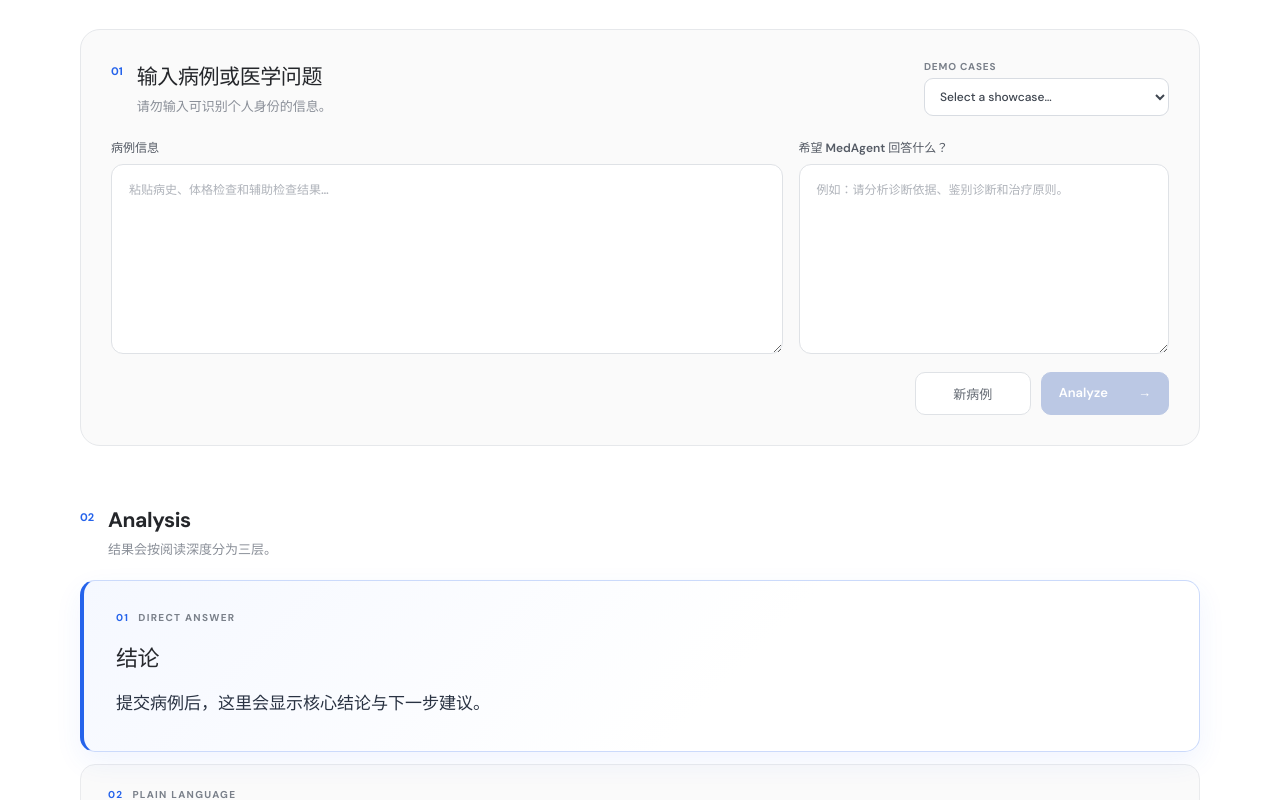
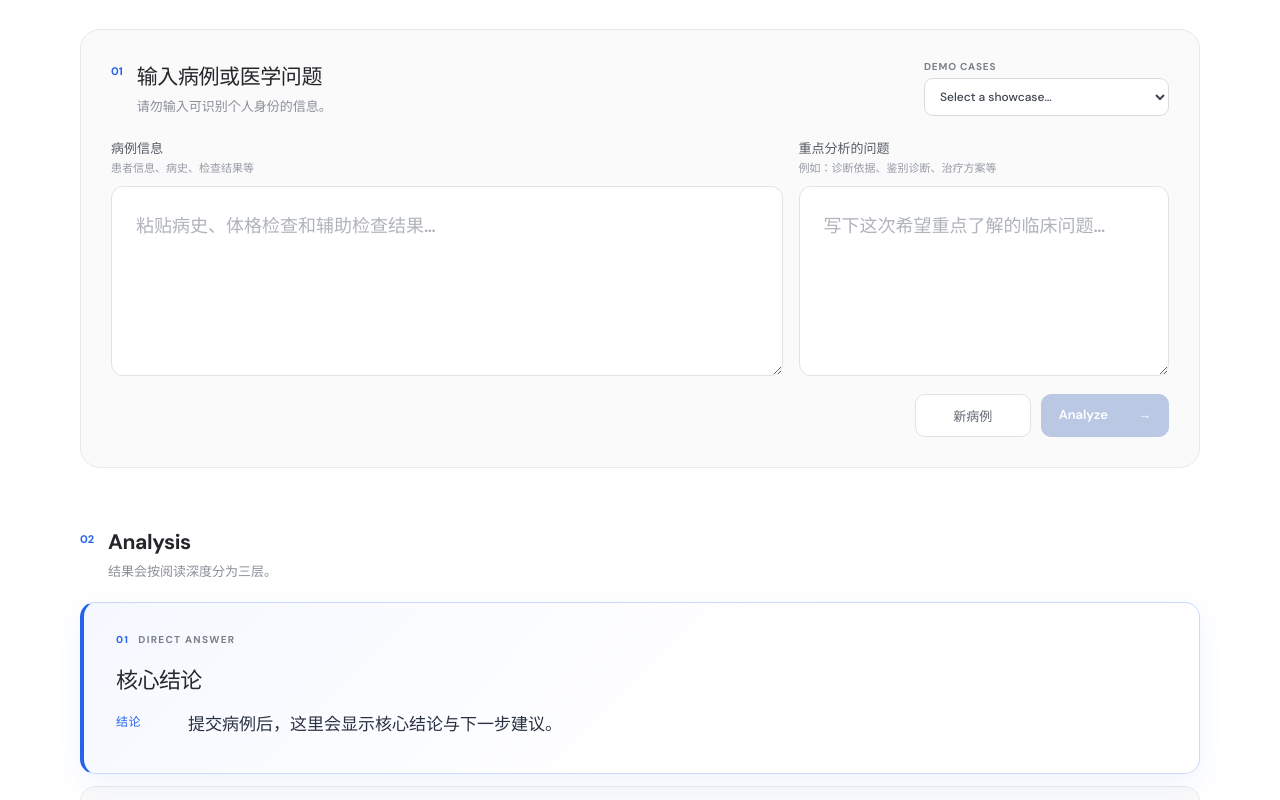
Before and after one commit to young-svg/medagent-harness, a React (Vite) app in the folder web/: page / in a window 1280 px wide. Shown: the part 300-1100 px from the top of the page. Built offline with nearby package versions, Linux system fonts and the light colour scheme.

Commit message:
Refine presentation hierarchy

```diff
--- a/web/src/App.tsx
+++ b/web/src/App.tsx
@@ -190,11 +190,13 @@ export default function App() {
         <div className="input-grid">
           <label>
             <span>病例信息</span>
+            <small className="field-help">患者信息、病史、检查结果等</small>
             <textarea value={description} onChange={(event) => updateDescription(event.target.value)} placeholder="粘贴病史、体格检查和辅助检查结果…" />
           </label>
           <label>
-            <span>希望 MedAgent 回答什么？</span>
-            <textarea className="question-input" value={question} onChange={(event) => updateQuestion(event.target.value)} placeholder="例如：请分析诊断依据、鉴别诊断和治疗原则。" />
+            <span>重点分析的问题</span>
+            <small className="field-help">例如：诊断依据、鉴别诊断、治疗方案等</small>
+            <textarea className="question-input" value={question} onChange={(event) => updateQuestion(event.target.value)} placeholder="写下这次希望重点了解的临床问题…" />
           </label>
         </div>
 
--- a/web/src/components/AnswerSummary.tsx
+++ b/web/src/components/AnswerSummary.tsx
@@ -1,11 +1,50 @@
 type Props = { answer: string };
 
+function directAnswerParts(answer: string): { conclusion: string; attention: string | null } {
+  const normalized = answer.trim().replace(/\r\n/g, "\n");
+  const attentionLabel = /(?:^|\n)\s*(?:需要关注|关注|警示)\s*[:：]\s*/m;
+  const labeledMatch = attentionLabel.exec(normalized);
+  if (labeledMatch) {
+    const conclusion = normalized
+      .slice(0, labeledMatch.index)
+      .replace(/^\s*(?:结论|最可能诊断)\s*[:：]\s*/u, "")
+      .trim();
+    const attention = normalized.slice(labeledMatch.index + labeledMatch[0].length).trim();
+    return { conclusion: conclusion || normalized, attention: attention || null };
+  }
+
+  const concernMatch = /[，,；;]\s*(?=(?:但|然而|需要关注|需警惕|值得警惕))/u.exec(normalized);
+  if (concernMatch?.index !== undefined) {
+    return {
+      conclusion: normalized.slice(0, concernMatch.index).trim(),
+      attention: normalized.slice(concernMatch.index + concernMatch[0].length).trim(),
+    };
+  }
+
+  return {
+    conclusion: normalized.replace(/^\s*(?:结论|最可能诊断)\s*[:：]\s*/u, "") || "暂未生成核心结论。",
+    attention: null,
+  };
+}
+
 export function AnswerSummary({ answer }: Props) {
+  const { conclusion, attention } = directAnswerParts(answer);
   return (
     <article className="answer-card direct-card">
       <div className="card-label"><span>01</span> Direct Answer</div>
-      <h3>结论</h3>
-      <div className="answer-copy answer-emphasis">{answer}</div>
+      <h3>核心结论</h3>
+      <dl className="direct-facts">
+        <div>
+          <dt>结论</dt>
+          <dd>{conclusion}</dd>
+        </div>
+        {attention && (
+          <div className="attention-fact">
+            <dt>关注</dt>
+            <dd>{attention}</dd>
+          </div>
+        )}
+      </dl>
     </article>
   );
 }
--- a/web/src/components/DeveloperPanel.tsx
+++ b/web/src/components/DeveloperPanel.tsx
@@ -10,6 +10,12 @@ const agentNames: Record<string, string> = {
   research_agent: "Research Agent",
 };
 
+const agentResponsibilities: Record<string, string> = {
+  diagnostic_agent: "诊断推理",
+  consultation_agent: "治疗管理",
+  research_agent: "证据检索与归纳",
+};
+
 export function DeveloperPanel({ presentation }: Props) {
   const evidenceStatus = presentation.evidenceState.status;
   return (
@@ -19,7 +25,7 @@ export function DeveloperPanel({ presentation }: Props) {
       <section className="developer-card">
         <div className="developer-card-title">
           <span>02</span>
-          <div><h3>Agent Plan</h3><p>Route and ownership</p></div>
+          <div><h3>任务分配与执行角色</h3><p>Agent Plan</p></div>
         </div>
         <div className="route-line">
           <span>Route</span>
@@ -31,6 +37,7 @@ export function DeveloperPanel({ presentation }: Props) {
               <span className="agent-avatar">{(agentNames[worker.name] || worker.name).slice(0, 1)}</span>
               <div>
                 <strong>{agentNames[worker.name] || worker.name}</strong>
+                <p className="worker-responsibility"><span>负责：</span>{agentResponsibilities[worker.name] || "临床分析"}</p>
                 <p>{worker.description}</p>
                 <div className="chip-row">
                   {worker.requestItemIds.map((id) => <span className="chip" key={id}>{id}</span>)}
@@ -45,7 +52,7 @@ export function DeveloperPanel({ presentation }: Props) {
       <section className="developer-card">
         <div className="developer-card-title">
           <span>03</span>
-          <div><h3>Tool / Evidence</h3><p>External evidence</p></div>
+          <div><h3>能力调用状态</h3><p>Tool / Evidence</p></div>
         </div>
         {presentation.tools.length > 0 && (
           <div className="tool-list">
--- a/web/src/components/PlainLanguageCard.tsx
+++ b/web/src/components/PlainLanguageCard.tsx
@@ -5,6 +5,7 @@ export function PlainLanguageCard({ explanation }: Props) {
     <article className="answer-card plain-card">
       <div className="card-label"><span>02</span> Plain Language</div>
       <h3>简单解释</h3>
+      <p className="card-subtitle">给患者看的解释</p>
       <div className="answer-copy">{explanation}</div>
     </article>
   );
--- a/web/src/components/RequestSpecView.tsx
+++ b/web/src/components/RequestSpecView.tsx
@@ -7,7 +7,7 @@ export function RequestSpecView({ items }: Props) {
     <section className="developer-card">
       <div className="developer-card-title">
         <span>01</span>
-        <div><h3>Request Understanding</h3><p>RequestSpec</p></div>
+        <div><h3>用户需求拆解</h3><p>Request Understanding · RequestSpec</p></div>
       </div>
       {items.length ? (
         <div className="request-list">
--- a/web/src/styles.css
+++ b/web/src/styles.css
@@ -40,8 +40,9 @@ button { cursor: pointer; }
 .demo-picker select:focus { border-color: #7da2f4; box-shadow: 0 0 0 3px rgba(37, 99, 235, .09); }
 .input-grid { display: grid; grid-template-columns: minmax(0, 1.45fr) minmax(280px, .8fr); gap: 16px; }
 .input-grid label { color: #555b65; font-size: 12px; font-weight: 600; }
-.input-grid label > span { display: block; margin-bottom: 8px; }
-textarea { display: block; width: 100%; min-height: 190px; resize: vertical; padding: 16px 17px; border: 1px solid #dfe2e6; border-radius: 12px; outline: none; color: #292c31; background: #fff; line-height: 1.65; transition: border-color .2s, box-shadow .2s; }
+.input-grid label > span { display: block; margin-bottom: 3px; font-size: 13px; }
+.field-help { display: block; margin: 0 0 10px; color: #969ba4; font-size: 11px; font-weight: 400; line-height: 1.5; }
+textarea { display: block; width: 100%; min-height: 190px; resize: vertical; padding: 24px; border: 1px solid #dfe2e6; border-radius: 12px; outline: none; color: #292c31; background: #fff; font-size: 18px; line-height: 1.7; transition: border-color .2s, box-shadow .2s; }
 textarea.question-input { min-height: 190px; }
 textarea::placeholder { color: #afb3ba; }
 textarea:focus { border-color: #7da2f4; box-shadow: 0 0 0 3px rgba(37, 99, 235, .09); }
@@ -63,6 +64,14 @@ textarea:focus { border-color: #7da2f4; box-shadow: 0 0 0 3px rgba(37, 99, 235,
 .answer-card h3 { margin: 0 0 14px; color: #26282d; font-size: 22px; letter-spacing: -.025em; }
 .answer-copy, .clinical-content { color: #565c66; font-size: 15px; line-height: 1.85; white-space: pre-wrap; }
 .answer-emphasis { color: #293242; font-size: 17px; line-height: 1.9; font-weight: 550; }
+.direct-facts { display: grid; gap: 13px; margin: 0; }
+.direct-facts > div { display: grid; grid-template-columns: 58px 1fr; gap: 14px; align-items: start; }
+.direct-facts dt { padding-top: 3px; color: #2563eb; font-size: 12px; font-weight: 700; letter-spacing: .04em; }
+.direct-facts dd { margin: 0; color: #293242; font-size: 17px; line-height: 1.85; font-weight: 550; }
+.direct-facts .attention-fact { padding-top: 13px; border-top: 1px solid #dce6fb; }
+.direct-facts .attention-fact dt { color: #a45b16; }
+.direct-facts .attention-fact dd { color: #5d4937; font-size: 15px; font-weight: 500; }
+.card-subtitle { margin: -8px 0 14px; color: #9297a0; font-size: 11px; }
 .clinical-card { padding: 0; overflow: hidden; border-color: #eceef0; background: #fcfcfc; }
 .clinical-card summary { display: flex; align-items: center; justify-content: space-between; padding: 20px 27px; list-style: none; cursor: pointer; }
 .clinical-card summary::-webkit-details-marker { display: none; }
@@ -106,6 +115,8 @@ textarea:focus { border-color: #7da2f4; box-shadow: 0 0 0 3px rgba(37, 99, 235,
 .agent-avatar { width: 31px; height: 31px; display: grid; place-items: center; border-radius: 9px; color: #315da9; background: #edf3ff; font-size: 12px; font-weight: 700; }
 .worker-card strong { color: #40444b; font-size: 12px; }
 .worker-card p { margin: 4px 0 8px; color: #858a93; font-size: 10px; line-height: 1.45; }
+.worker-card .worker-responsibility { margin: 5px 0 4px; color: #3f4c60; font-size: 11px; font-weight: 600; }
+.worker-responsibility span { color: #7c8592; font-weight: 500; }
 .chip-row { display: flex; flex-wrap: wrap; gap: 5px; }
 .chip, .success-chip { padding: 3px 7px; border-radius: 999px; font-size: 9px; font-weight: 700; }
 .chip { color: #536277; background: #eef0f3; }
@@ -131,15 +142,14 @@ textarea:focus { border-color: #7da2f4; box-shadow: 0 0 0 3px rgba(37, 99, 235,
 .evidence-list strong { font-size: 12px; }
 .evidence-list small { margin-top: 3px; color: #969ba3; font-size: 9px; }
 .evidence-list p { margin: 8px 0 0; color: #686e78; font-size: 10px; line-height: 1.5; }
-.vertical-trace { max-width: 250px; margin: 0 auto; padding: 0; list-style: none; }
-.vertical-trace li { position: relative; display: flex; align-items: center; gap: 12px; min-height: 45px; color: #9ca1a9; }
-.vertical-trace li:not(:last-child)::after { content: ""; position: absolute; left: 13px; top: 34px; bottom: -3px; width: 1px; background: #dde0e4; }
-.trace-node { z-index: 1; width: 27px; height: 27px; display: grid; place-items: center; border: 1px solid #dfe2e6; border-radius: 50%; background: #fafafa; font-size: 9px; }
-.vertical-trace strong, .vertical-trace small { display: block; }
-.vertical-trace strong { font-size: 11px; }
-.vertical-trace small { margin-top: 2px; font-size: 9px; }
-.vertical-trace .observed { color: #3b4656; }
-.vertical-trace .observed .trace-node { border-color: #bcd0fb; color: #2563eb; background: #edf3ff; }
+.status-list { display: grid; gap: 2px; margin: 0; padding: 0; list-style: none; }
+.status-list li { display: flex; align-items: center; gap: 10px; min-height: 34px; padding: 7px 10px; border-radius: 8px; }
+.status-list li > span { width: 18px; color: #98a0aa; font-size: 13px; text-align: center; }
+.status-list strong { color: #737b87; font-size: 11px; font-weight: 600; }
+.status-list .status-complete { background: #f4f8ff; }
+.status-list .status-complete > span { color: #2563eb; }
+.status-list .status-complete strong { color: #3f4c60; }
+.status-list .status-idle { background: #fafafa; }
 .empty-state { color: #999ea6; font-size: 11px; text-align: center; }
 .memory-card { grid-column: 1 / -1; }
 .memory-facts { display: grid; grid-template-columns: repeat(3, 1fr); gap: 9px; margin: 0 0 12px; }
```
Also changed, not shown: web/src/components/AgentTrace.tsx (+14 -15 lines).
